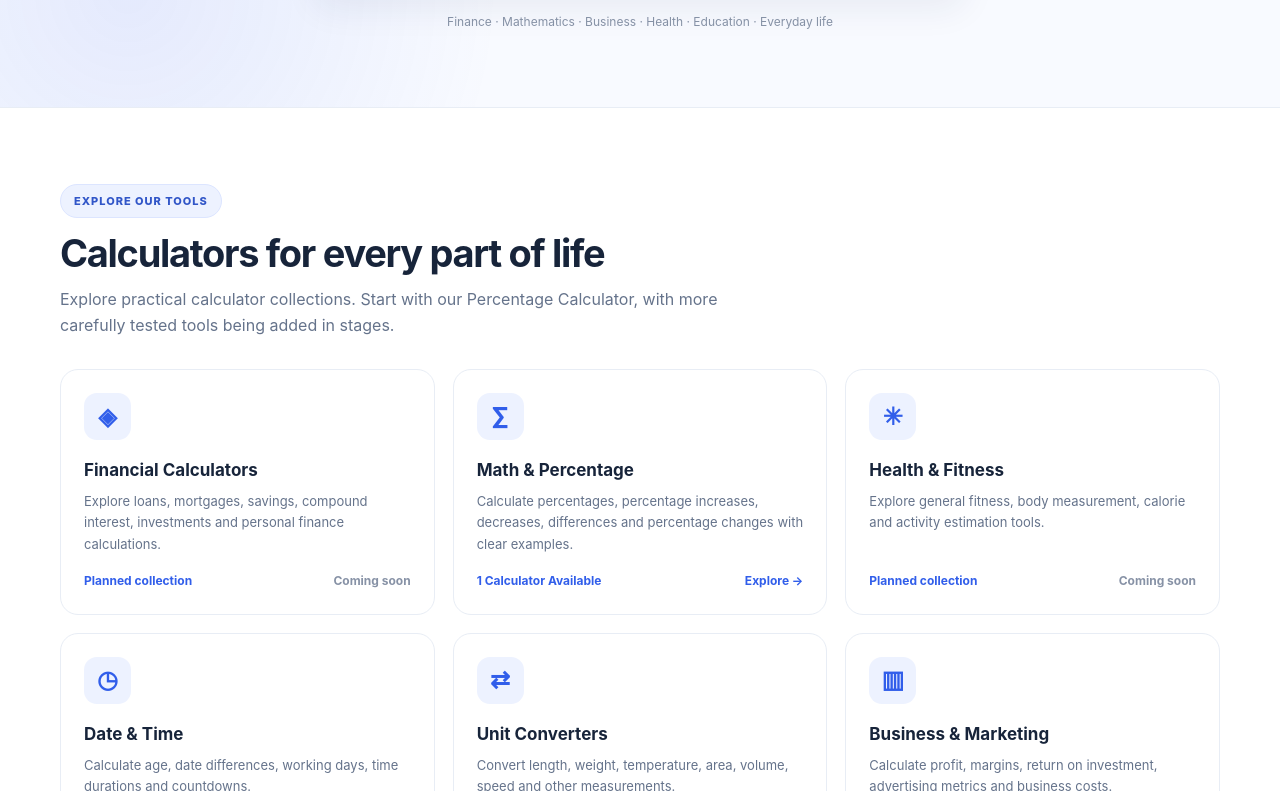
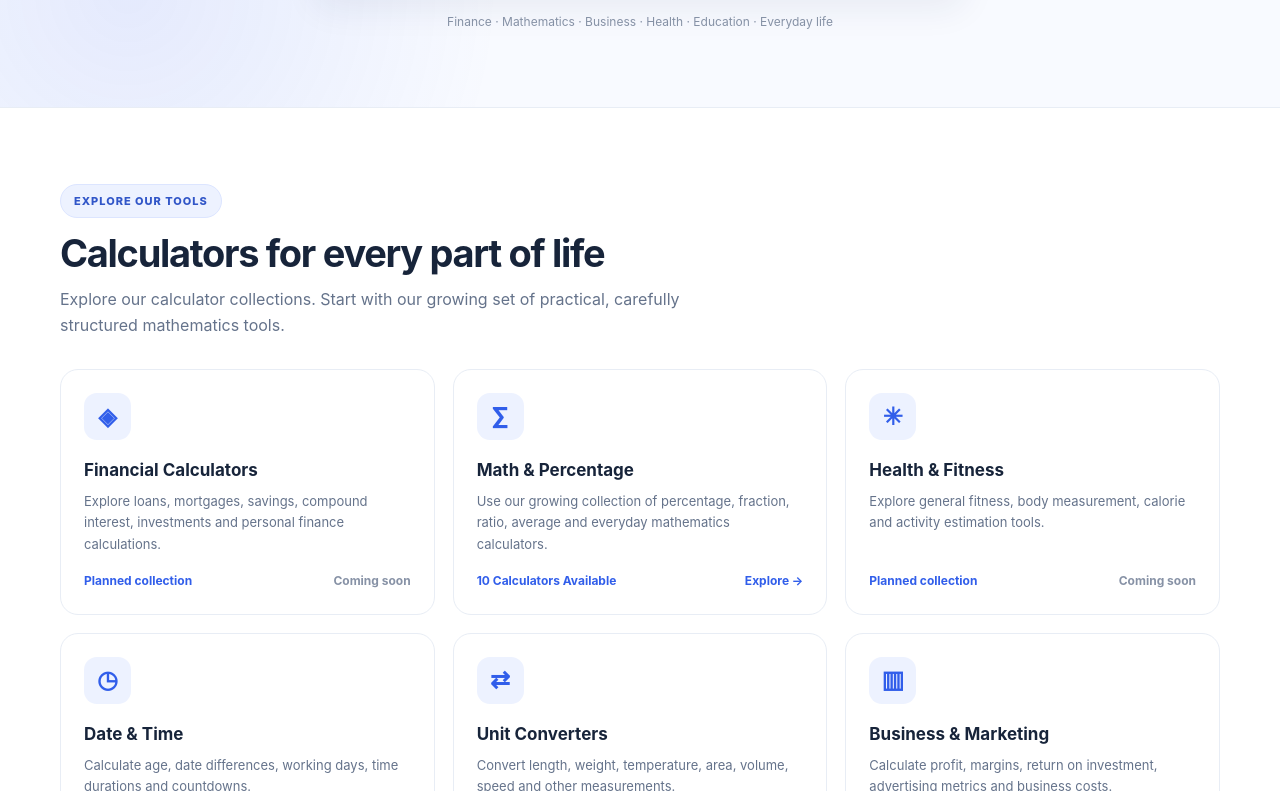
Before and after one commit to abdullahweb101/calcnest, a plain HTML site: page index.html in a window 1280 px wide. Shown: the part 542-1333 px from the top of the page. Drawn offline with Linux system fonts and the light colour scheme.

Commit message:
Update index.html

```diff
--- a/index.html
+++ b/index.html
@@ -374,7 +374,7 @@
       <div class="section-heading">
         <span class="eyebrow">Explore our tools</span>
         <h2>Calculators for every part of life</h2>
-        <p>Explore practical calculator collections. Start with our Percentage Calculator, with more carefully tested tools being added in stages.</p>
+        <p>Explore our calculator collections. Start with our growing set of practical, carefully structured mathematics tools.</p>
       </div>
 
       <div class="category-grid" id="categoryGrid">
@@ -385,11 +385,11 @@
           <div class="card-bottom"><span>Planned collection</span><span class="coming">Coming soon</span></div>
         </article>
 
-        <a class="category-card" href="/calculators/percentage-calculator.html" data-search="math mathematics percentage fraction ratio average percentage calculator">
+        <a class="category-card" href="/calculators/" data-search="math mathematics percentage fraction ratio average decimal prime gcd lcm rounding scientific notation">
           <div class="category-icon">∑</div>
           <h3>Math & Percentage</h3>
-          <p>Calculate percentages, percentage increases, decreases, differences and percentage changes with clear examples.</p>
-          <div class="card-bottom"><span>1 Calculator Available</span><span>Explore →</span></div>
+          <p>Use our growing collection of percentage, fraction, ratio, average and everyday mathematics calculators.</p>
+          <div class="card-bottom"><span>10 Calculators Available</span><span>Explore →</span></div>
         </a>
 
         <article class="category-card" data-search="health fitness bmi calorie body weight activity">
```
